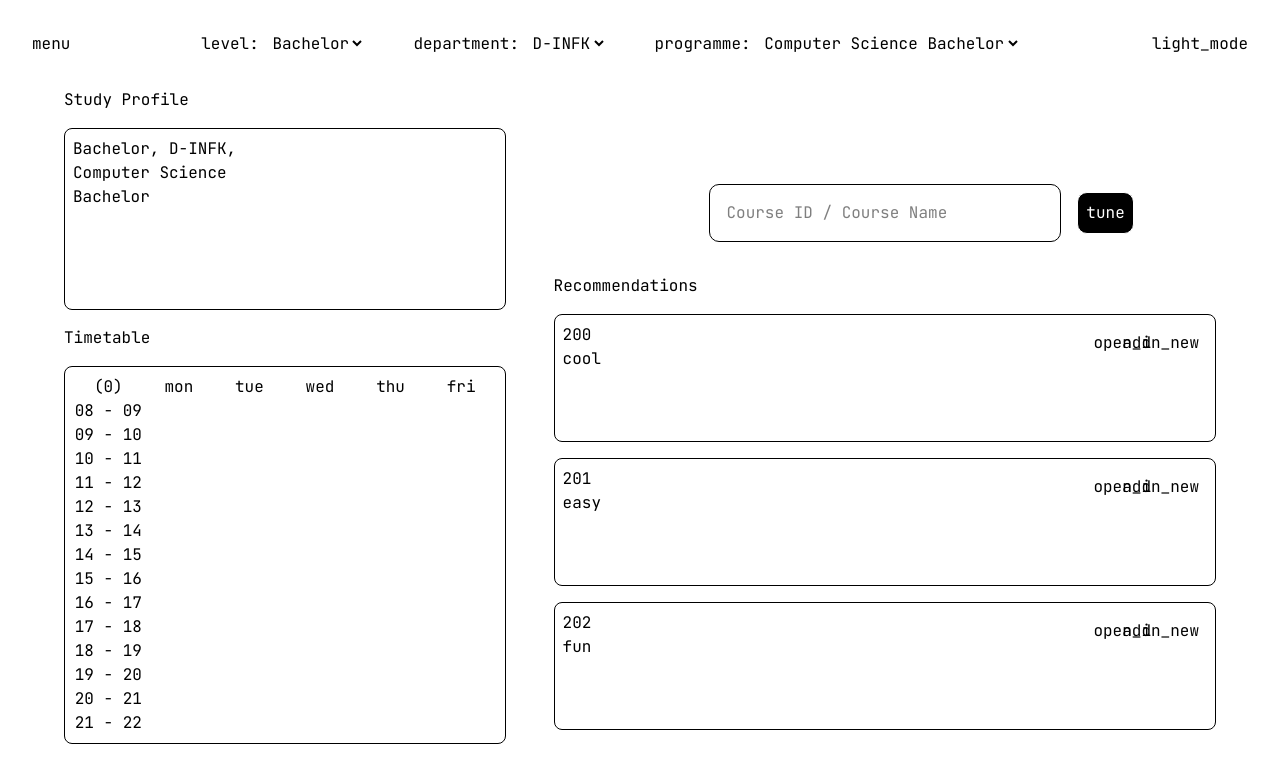
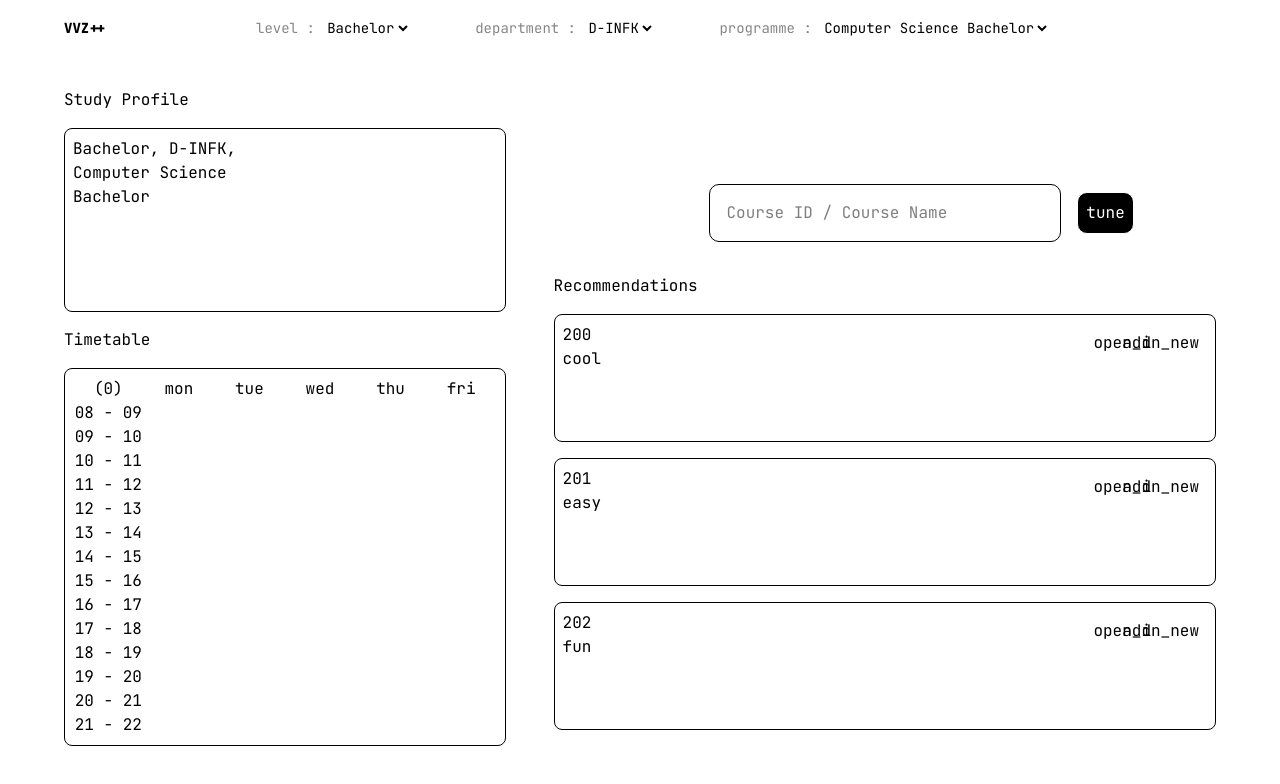
Before and after one commit to srpnt3/slopvauzet, a React (Vite) app in the folder frontend/: page / in a window 1280 px wide. Shown: the top 784 px of the page. Built offline with nearby package versions, Linux system fonts and the light colour scheme.

Commit message:
designed navbar

```diff
--- a/frontend/package.json
+++ b/frontend/package.json
@@ -12,8 +12,10 @@
   "dependencies": {
     "@phosphor-icons/react": "^2.1.10",
     "@tailwindcss/vite": "^4.1.14",
+    "clsx": "^2.1.1",
     "react": "^19.1.1",
     "react-dom": "^19.1.1",
+    "tailwind-merge": "^3.3.1",
     "tailwindcss": "^4.1.14"
   },
   "devDependencies": {
--- a/frontend/src/App.css
+++ b/frontend/src/App.css
@@ -1,16 +1,12 @@
 .app {
 	height: 100dvh;
-	max-height: 100dvh;
+	width: 100dvw;
 	overflow: hidden;
 }
 
 .main {
-	width: 100%;
-	height: calc(100dvh - 5rem);
 	display: flex;
 	flex-direction: row;
-	padding: 4rem;
-	padding-top: 0;
 	gap: 3rem;
 	overflow: hidden;
 }
--- a/frontend/src/App.tsx
+++ b/frontend/src/App.tsx
@@ -6,6 +6,7 @@ import Studyplan from "./components/Studyplan";
 import CoursePopup from "./components/CoursePopup";
 import Timetable from "./components/Timetable";
 import { getCurrentCourses } from "./util/courses";
+import { cn } from "./util/cn.ts";
 
 function App() {
   const [courses, setCourses] = useState<Course[]>([]);
@@ -25,7 +26,7 @@ function App() {
   }, [coursesChanged]);
 
   return (
-    <div className="app">
+    <div className={cn("flex flex-col app px-16 gap-8")}>
       <Navbar level={level} setLevel={setLevel} department={department} setDepartment={setDepartment} programme={programme} setProgramme={setProgramme}></Navbar>
       <main className="main">
         <div className="infoColumn">
--- a/frontend/src/components/Navbar.css
+++ /dev/null
@@ -1,34 +0,0 @@
-.navbar {
-	display: flex;
-	flex-direction: row;
-	justify-content: center;
-	align-items: center;
-	padding: 1rem;
-	gap: 1rem;
-	width: 100%;
-
-	.navlink {
-		padding: 1rem;
-		cursor: pointer;
-	}
-
-	.navlink.active {
-		font-weight: bold;
-	}
-
-	.navbutton {
-		padding: 1rem;
-	}
-
-	.left {
-		margin-right: auto;
-	}
-
-	.right {
-		margin-left: auto;
-	}
-
-	.navselect {
-		margin: 0 1rem;
-	}
-}
--- a/frontend/src/components/Navbar.tsx
+++ b/frontend/src/components/Navbar.tsx
@@ -1,33 +1,31 @@
-import "./Navbar.css";
-import Symbol from "./Symbol";
+import { cn } from "../util/cn.ts";
 
-function Navbar({level, setLevel, department, setDepartment, programme, setProgramme}: {level: string, setLevel: (level: string) => void, department: string, setDepartment: (department: string) => void, programme: string, setProgramme: (programme: string) => void}) {
+function Navbar({level, setLevel, department, setDepartment, programme, setProgramme}: { level: string, setLevel: (level: string) => void, department: string, setDepartment: (department: string) => void, programme: string, setProgramme: (programme: string) => void }) {
 	const levels = ["Bachelor", "Master", "Phd"];
 	const departments = ["D-INFK", "D-MATH"];
 	const programmes = ["Computer Science Bachelor"]
 
 	return (
-    <nav className="navbar">
-      <button className="navbutton left"><Symbol>menu</Symbol></button>
+		<nav className={cn("h-14 flex flex-row items-center gap-16 justify-start w-full text-sm", level)}>
+			<span className={"font-extrabold w-32"}>VVZ++</span>
 			<div className="navselect">
-        <span>level: </span>
+				<span className={"text-fg2"}>level : </span>
 				<select value={level} onChange={(e) => setLevel(e.target.value)}>
 					{levels.map(s => <option value={s} key={s}>{s}</option>)}
 				</select>
 			</div>
-      <div className="navselect">
-        <span>department: </span>
+			<div className="m-0">
+				<span className={"text-fg2"}>department : </span>
 				<select value={department} onChange={(e) => setDepartment(e.target.value)}>
 					{departments.map(s => <option value={s} key={s}>{s}</option>)}
 				</select>
 			</div>
-      <div className="navselect">
-        <span>programme: </span>
+			<div className="m-0">
+				<span className={"text-fg2"}>programme : </span>
 				<select value={programme} onChange={(e) => setProgramme(e.target.value)}>
 					{programmes.map(s => <option value={s} key={s}>{s}</option>)}
 				</select>
 			</div>
-      <button className="navbutton right"><Symbol>light_mode</Symbol></button>
 		</nav>
 	);
 }
--- a/frontend/src/index.css
+++ b/frontend/src/index.css
@@ -82,9 +82,7 @@
 }
 
 :root {
-	font-family: "Jetbrains Mono", Avenir, Helvetica, Arial, sans-serif;
-	line-height: 1.5;
-	font-weight: 400;
+	font-family: "Jetbrains Mono", monospace;
 
 	font-synthesis: none;
 	text-rendering: optimizeLegibility;
--- /dev/null
+++ b/frontend/src/util/cn.ts
@@ -0,0 +1,6 @@
+import { clsx, type ClassValue } from "clsx"
+import { twMerge } from "tailwind-merge"
+
+export function cn(...inputs: ClassValue[]) {
+	return twMerge(clsx(inputs))
+}
```
Also changed, not shown: 1 other file (tests, documents, lock files or other folders). Lines whose indentation alone changed are shown as unchanged.
